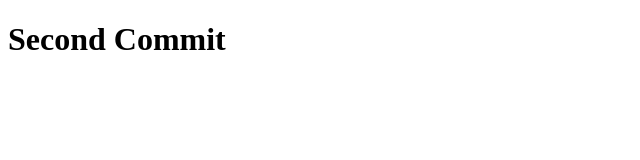
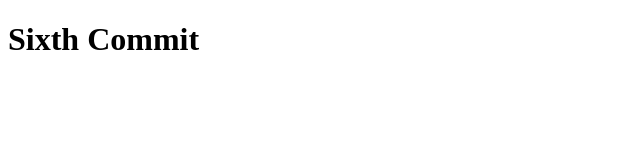
Before and after one commit to Varinder-KM/Git-test, a plain HTML site: page test.html in a window 1280 px wide. Shown: the whole page, without its empty margins (0-640 px from the left). Drawn offline with Linux system fonts and the light colour scheme.

Commit message:
sixth Commit

```diff
--- a/test.html
+++ b/test.html
@@ -3,9 +3,6 @@
 <html>
     <head>
         <title>this is test File</title>
+        <h1>Sixth Commit</h1>
     </head>
-
-    <body>
-        <h1>Second Commit</h1>
-    </body>
 </html>
```
